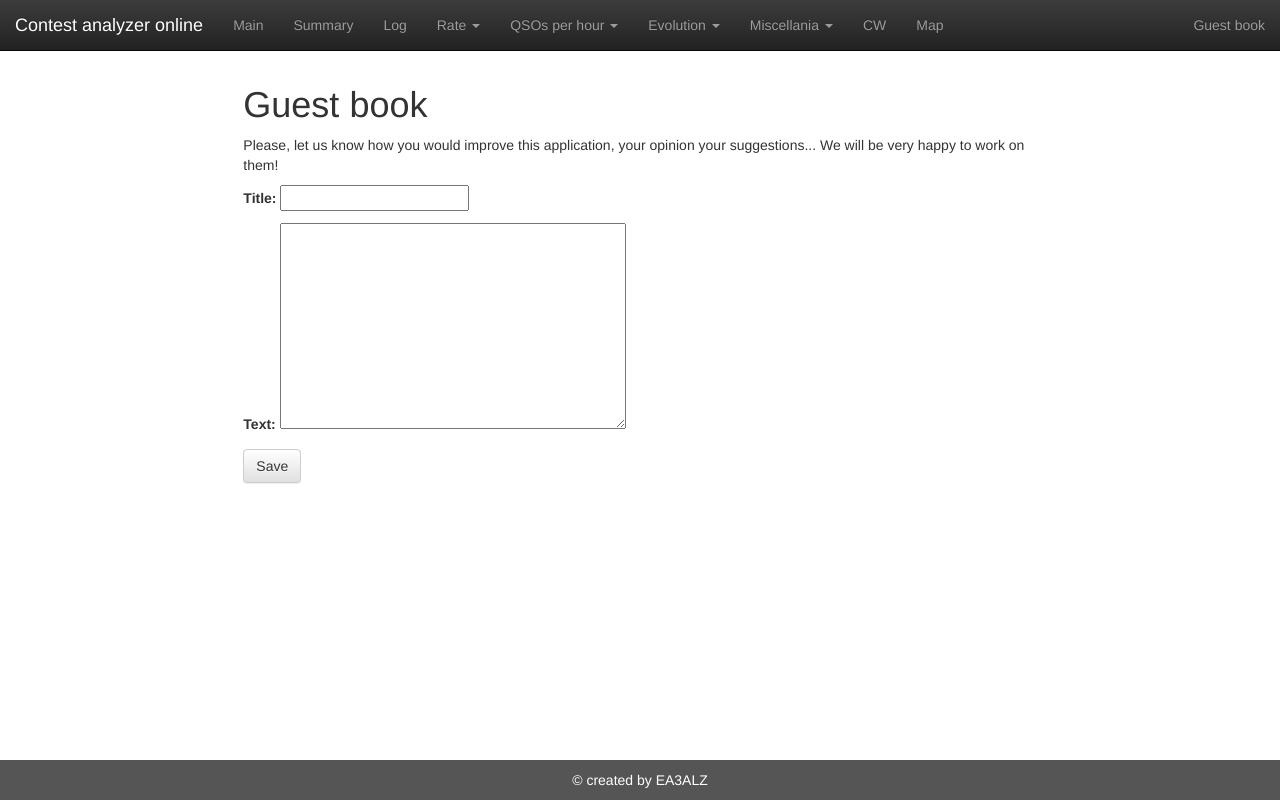
After one commit to rogercaminal/HamToolsManager, a Django app: page /Contest/GuestBook/ in a window 1280 px wide. The commit adds this page. Run offline with Django 3.2, Linux system fonts and the light colour scheme; some libraries are stand-ins or nearby versions.

Commit message:
Guestbook base form created

```diff
--- a/ContestAnalyzerOnline/admin.py
+++ b/ContestAnalyzerOnline/admin.py
@@ -1,2 +1,5 @@
 from django.contrib import admin
 import models
+
+from .models import Post
+admin.site.register(Post)
--- a/ContestAnalyzerOnline/forms.py
+++ b/ContestAnalyzerOnline/forms.py
@@ -16,11 +16,10 @@ class ContestForm(forms.Form):
     year     = forms.ChoiceField(label='Year', choices=getYearsTuple())
     mode     = forms.ChoiceField(label='Mode', choices=[("cw", "CW"), ("ssb", "SSB")])
 
-##___________________________________________
-#class ContestForm(forms.Form):
-#    def __init__(self, *args, **kwargs):
-#        super(ContestForm, self).__init__(*args, **kwargs)
-#        self.fields["name"]     = forms.ChoiceField(label='Contest name', choices=[("cqww", "CQ WW")])
-#        self.fields["callsign"] = forms.CharField(label='Callsign', max_length=100)
-#        self.fields["year"]     = forms.ChoiceField(label='Year', choices=getYearsTuple())
-#        self.fields["mode"]     = forms.ChoiceField(label='Mode', choices=[("cw", "CW"), ("ssb", "SSB")])
+#___________________________________________
+from .models import Post
+class PostForm(forms.ModelForm):
+
+    class Meta:
+        model = Post
+        fields = ('title', 'text')
--- a/ContestAnalyzerOnline/models.py
+++ b/ContestAnalyzerOnline/models.py
@@ -3,4 +3,18 @@ from __future__ import unicode_literals
 from django.db import models
 from django.contrib.auth.models import User
 from django.core.urlresolvers import reverse
-from datetime import date
+from django.utils import timezone
+
+class Post(models.Model):
+    author = models.ForeignKey('auth.User')
+    title = models.CharField(max_length=300, default="")
+    text = models.TextField()
+    created_date = models.DateTimeField(default=timezone.now)
+    published_date = models.DateTimeField(blank=True, null=True)
+
+    def publish(self):
+        self.published_date = timezone.now()
+        self.save()
+
+    def __str__(self):
+        return self.title
--- a/ContestAnalyzerOnline/templates/analysis_log.html
+++ b/ContestAnalyzerOnline/templates/analysis_log.html
@@ -1,6 +1,10 @@
 {% extends "layouts/master.html" %}
 
 {% block content %}
+
+        <div class="container-fluid text-left">
+          <h1>Log</h1>
+        </div>
 
 <!-- Pagination -->
         <div class="container-fluid text-center">
@@ -64,7 +68,6 @@
 
 <!-- Table -->
         <div class="container-fluid text-left">
-          <h1>Log</h1>
           <table class="table table-hover table-responsive">
             <thead>
               <th>QSO#</th><th>Band</th><th>Freq.</th><th>Date</th><th>Time</th><th>Callsign</th><th>Cont.</th><th>Country</th><th>CQ</th><th>Points</th>
--- /dev/null
+++ b/ContestAnalyzerOnline/templates/guestbook.html
@@ -0,0 +1,19 @@
+{% extends "layouts/master.html" %}
+
+{% block content %}
+
+<div class="container-fluid text-left">
+  <h1>Guest book</h1>
+
+  <p>Please, let us know how you would improve this application, your opinion your suggestions... We will be very happy to work on them!</p>
+
+  <form method="POST" class="post-form">{% csrf_token %}
+    {{ form.as_p }}
+    <button type="submit" class="save btn btn-default">Save</button>
+  </form>
+
+</div>
+
+
+
+{% endblock %}
--- a/ContestAnalyzerOnline/templates/layouts/master.html
+++ b/ContestAnalyzerOnline/templates/layouts/master.html
@@ -73,7 +73,7 @@
             <li class="{%if nbar == 'maps' %}active{%endif%}"><a href="{% url 'contestAnalyzer:maps' %}">Map</a></li>
           </ul>
           <ul class="nav navbar-nav navbar-right">
-            <li><a href="{% url 'contestAnalyzer:aboutme' %}">About me</a></li>
+            <li><a href="{% url 'contestAnalyzer:guestbook' %}">Guest book</a></li>
           </ul>
         </div>
       </div>
--- a/ContestAnalyzerOnline/urls.py
+++ b/ContestAnalyzerOnline/urls.py
@@ -15,5 +15,5 @@ urlpatterns = [
     url(r'RatePerMin/', views.contestRatesPerMinute, name='ratepermin'),
     url(r'Charts/', views.contestPlots, name='plots'),
     url(r'Maps/', views.maps, name='maps'),
-    url(r'AboutMe/', views.aboutMe, name='aboutme'),
+    url(r'GuestBook/', views.guestbook, name='guestbook'),
 ]
--- a/ContestAnalyzerOnline/views.py
+++ b/ContestAnalyzerOnline/views.py
@@ -500,5 +500,18 @@ def maps(request):
     return render(request, 'analysis_maps.html', {'nbar':'maps', 'list_calls':zip(calls, lat, lon), 'mylat':contest.log["mylatitude"].iloc[0], 'mylon':contest.log["mylongitude"].iloc[0]})
 
 #________________________________________________________________________________________________________
-def aboutMe(request):
-    return HttpResponse("Info about me")
+def guestbook(request):
+    from .forms import PostForm
+    from django.utils import timezone
+    if request.method == "POST":
+            form = PostForm(request.POST)
+            if form.is_valid():
+                post = form.save(commit=False)
+                post.author = request.user
+                post.published_date = timezone.now()
+                post.save()
+                return redirect('contestAnalyzer:mainPage')
+    else:
+        form = PostForm()
+
+    return render(request, 'guestbook.html', {'form':form})
```
Also changed, not shown: ContestAnalyzerOnline/migrations/0005_comment.py (added), ContestAnalyzerOnline/migrations/0006_auto_20171015_1445.py (added), ContestAnalyzerOnline/migrations/0007_delete_comment.py (added), ContestAnalyzerOnline/migrations/0008_post.py (added), ContestAnalyzerOnline/migrations/0009_post_title.py (added), db.sqlite3.
